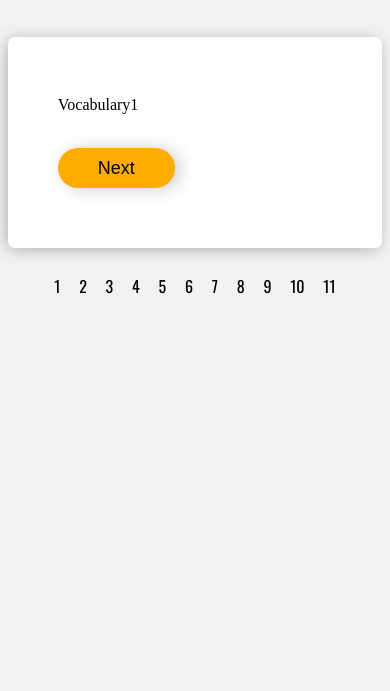
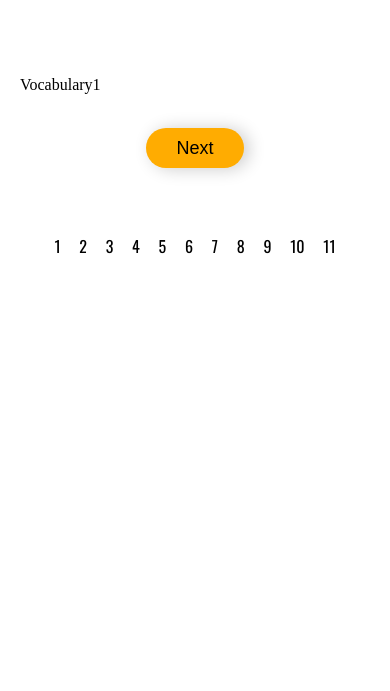
Before and after one commit to danya-prohvat/English-Test, a website: page src/index.html in a window 390 px wide. Shown: the part 153-844 px from the top of the page. Drawn offline with nearby package versions, Linux system fonts and the light colour scheme; files that its build step writes are made by us from their sources.

Commit message:
adaptive

```diff
--- a/src/scss/style.scss
+++ b/src/scss/style.scss
@@ -105,9 +105,11 @@ h1 {
       margin-bottom: 20px;
       display: flex;
       align-items: center;
-      &__container{
+
+      &__container {
         position: relative;
       }
+
       &__progress-bar {
         height: 3px;
         width: 200px;
@@ -275,7 +277,7 @@ h1 {
   }
 }
 
-@media (min-width: 320px) and (max-width: 720px) {
+@media (min-width: 500px) and (max-width: 720px) {
   .pagination-desktop {
     display: none
   }
@@ -288,3 +290,44 @@ h1 {
     display: block;
   }
 }
+
+@media (min-width: 320px) and (max-width: 499px) {
+  body {
+    background-color: #FFFFFF;
+  }
+  .pagination-desktop {
+    display: none
+  }
+
+  .wrapper {
+    width: 100%;
+  }
+
+  .pagination-mobile {
+    display: block;
+  }
+  .questions {
+    padding: 40px 20px;
+    box-shadow: none;
+
+    .buttons {
+      padding-top: 35px;
+
+      display: flex;
+      justify-content: space-around;
+
+      button {
+        margin-right: 0;
+        cursor: pointer;
+        //border-radius: 50%;
+        height: 40px;
+        padding-left: 30px;
+        padding-right: 30px;
+        font-size: 18px;
+        border-radius: 100px;
+        min-width: 80px;
+        box-shadow: 5px 1px 17px 0px rgba(0, 0, 0, 0.2);
+      }
+    }
+  }
+}
```
